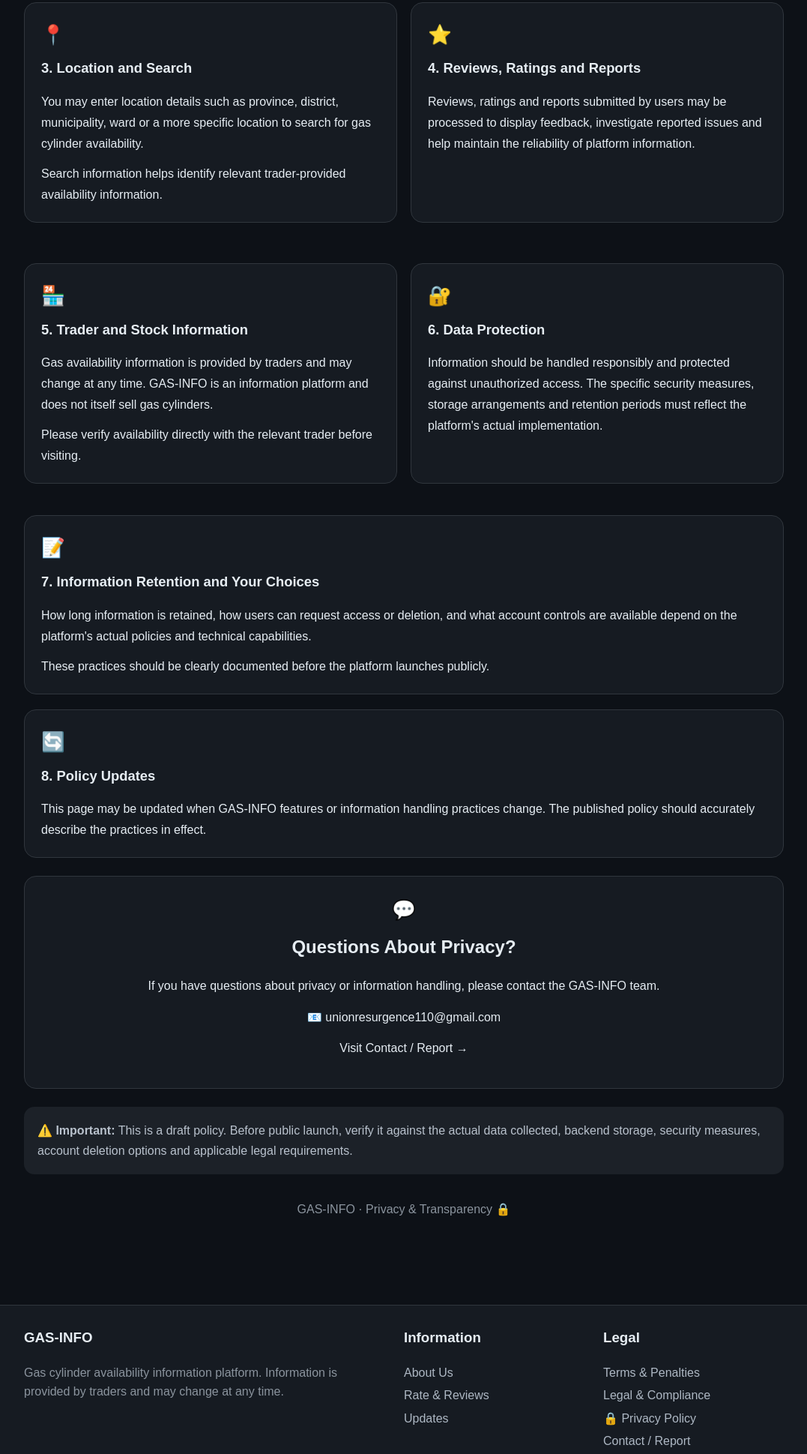
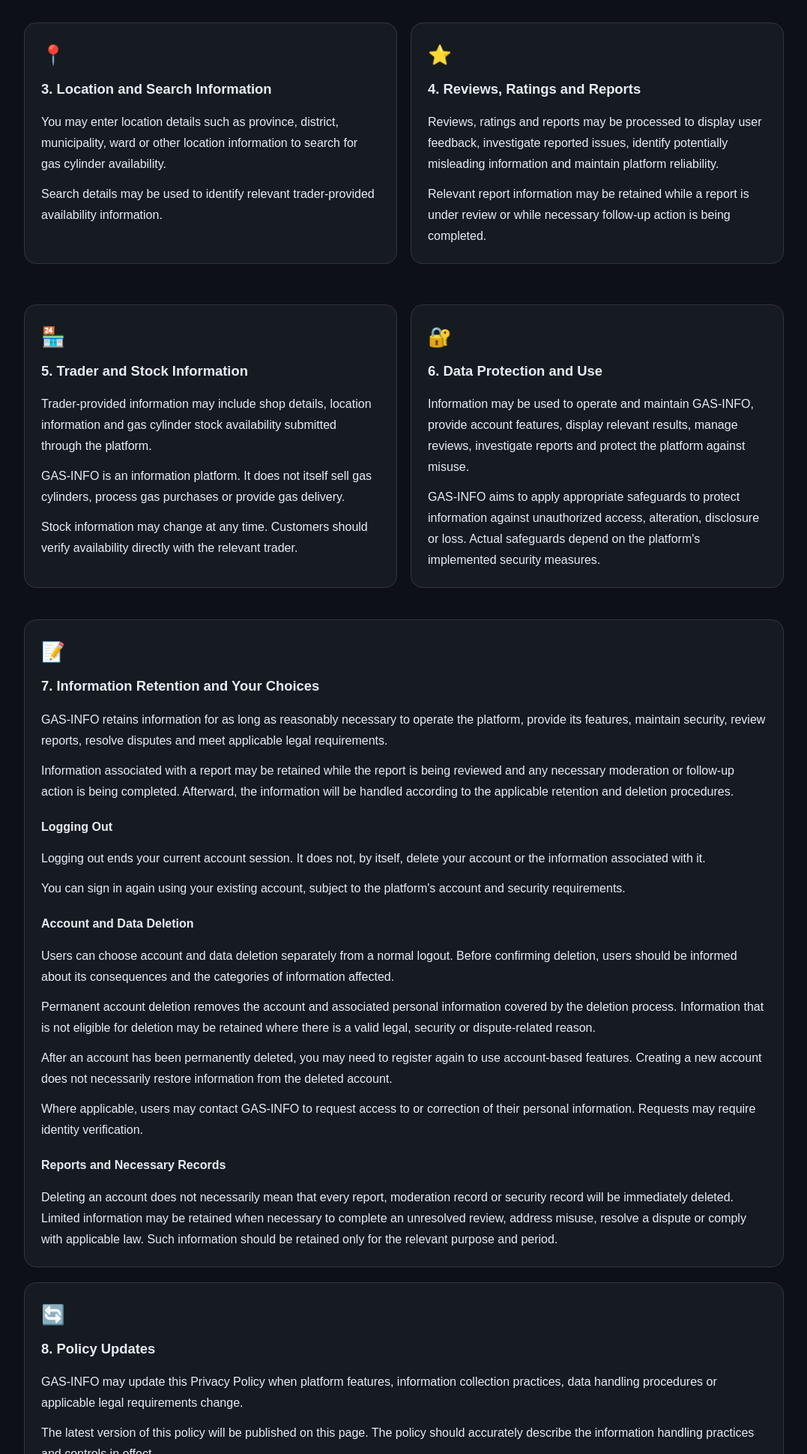
Before and after one commit to unionresurgence110-netizen/Gas-info, a plain HTML site: page privacy.html in a window 1280 px wide. Shown: the part 861-2800 px from the top of the page at 75% size, without its empty margins (101-1178 px from the left). Drawn offline with Linux system fonts and the light colour scheme.

Commit message:
Update privacy.html

```diff
--- a/privacy.html
+++ b/privacy.html
@@ -1,4 +1,3 @@
-
 <!doctype html>
 <html lang="en">
 <head>
@@ -13,7 +12,6 @@
   <link rel="stylesheet" href="css/style.css">
 
   <style>
-    /* Privacy page styling — matching the existing homepage */
     .privacy-hero {
       padding: 34px 24px;
       margin: 24px 0;
@@ -58,6 +56,11 @@
     .privacy-card h2 {
       font-size: 1.15rem;
       margin: 0 0 12px;
+    }
+
+    .privacy-card h3 {
+      font-size: 1rem;
+      margin: 20px 0 10px;
     }
 
     .privacy-card p {
@@ -114,31 +117,33 @@
 
 <body>
 
-  <!-- Same navbar structure as the homepage -->
+  <!-- NAVBAR -->
   <header class="navbar">
     <div class="nav-inner">
       <a class="brand" href="index.html">GAS-INFO</a>
       <nav id="nav-links" class="nav-links"></nav>
       <button class="menu-btn" onclick="toggleMenu()"
-              aria-label="Toggle navigation">☰</button>
+              aria-label="Toggle navigation"
+              aria-controls="mobile-menu">☰</button>
     </div>
     <div id="mobile-menu" class="mobile-menu"></div>
   </header>
 
   <main class="container">
 
-    <!-- Page introduction -->
+    <!-- INTRODUCTION -->
     <section class="privacy-hero">
       <span class="privacy-label">🔒 Privacy &amp; Trust</span>
       <h1>Privacy Policy</h1>
       <p>
-        Your information matters. This page explains how information
-        submitted through GAS-INFO may be used when you explore gas
-        cylinder availability and use platform features.
+        Your information matters. This Privacy Policy explains how
+        information submitted through GAS-INFO may be collected,
+        used, retained and managed when you use our gas availability
+        information platform.
       </p>
     </section>
 
-    <!-- Privacy information -->
+    <!-- PRIVACY INFORMATION -->
     <section>
       <h2 class="section-title">🛡️ Your Privacy Matters</h2>
 
@@ -146,15 +151,16 @@
 
         <article class="card privacy-card">
           <div class="privacy-icon">📋</div>
-          <h2>1. Information and Platform Use</h2>
+          <h2>1. Information We Collect</h2>
           <p>
-            Depending on the features you use, information may be submitted
-            through searches, account forms, reviews, ratings or reports.
+            Depending on the features you use, GAS-INFO may collect
+            information submitted through searches, registration forms,
+            account settings, reviews, ratings, reports and trader
+            stock updates.
           </p>
           <p>
-            This information may be used to provide platform features and
-            help maintain the service. The actual information collected
-            depends on the features implemented.
+            Information collected will depend on the functionality
+            you use and the information you choose to submit.
           </p>
         </article>
 
@@ -162,26 +168,27 @@
           <div class="privacy-icon">👤</div>
           <h2>2. Account Information</h2>
           <p>
-            If you create an account, the information requested in the
-            registration form may be used to provide account-related
-            functionality.
+            When you register, information requested through the
+            registration process may be used to create and manage
+            your account and provide account-related features.
           </p>
           <p>
-            Please avoid submitting unnecessary personal information.
+            Users should provide accurate information and avoid
+            submitting unnecessary personal details.
           </p>
         </article>
 
         <article class="card privacy-card">
           <div class="privacy-icon">📍</div>
-          <h2>3. Location and Search</h2>
+          <h2>3. Location and Search Information</h2>
           <p>
             You may enter location details such as province, district,
-            municipality, ward or a more specific location to search
+            municipality, ward or other location information to search
             for gas cylinder availability.
           </p>
           <p>
-            Search information helps identify relevant trader-provided
-            availability information.
+            Search details may be used to identify relevant
+            trader-provided availability information.
           </p>
         </article>
 
@@ -189,9 +196,15 @@
           <div class="privacy-icon">⭐</div>
           <h2>4. Reviews, Ratings and Reports</h2>
           <p>
-            Reviews, ratings and reports submitted by users may be
-            processed to display feedback, investigate reported issues
-            and help maintain the reliability of platform information.
+            Reviews, ratings and reports may be processed to display
+            user feedback, investigate reported issues, identify
+            potentially misleading information and maintain platform
+            reliability.
+          </p>
+          <p>
+            Relevant report information may be retained while a report
+            is under review or while necessary follow-up action is
+            being completed.
           </p>
         </article>
 
@@ -199,77 +212,172 @@
           <div class="privacy-icon">🏪</div>
           <h2>5. Trader and Stock Information</h2>
           <p>
-            Gas availability information is provided by traders and may
-            change at any time. GAS-INFO is an information platform and
-            does not itself sell gas cylinders.
+            Trader-provided information may include shop details,
+            location information and gas cylinder stock availability
+            submitted through the platform.
           </p>
           <p>
-            Please verify availability directly with the relevant trader
-            before visiting.
+            GAS-INFO is an information platform. It does not itself
+            sell gas cylinders, process gas purchases or provide
+            gas delivery.
+          </p>
+          <p>
+            Stock information may change at any time. Customers should
+            verify availability directly with the relevant trader.
           </p>
         </article>
 
         <article class="card privacy-card">
           <div class="privacy-icon">🔐</div>
-          <h2>6. Data Protection</h2>
+          <h2>6. Data Protection and Use</h2>
           <p>
-            Information should be handled responsibly and protected
-            against unauthorized access. The specific security measures,
-            storage arrangements and retention periods must reflect
-            the platform's actual implementation.
+            Information may be used to operate and maintain GAS-INFO,
+            provide account features, display relevant results,
+            manage reviews, investigate reports and protect the
+            platform against misuse.
+          </p>
+          <p>
+            GAS-INFO aims to apply appropriate safeguards to protect
+            information against unauthorized access, alteration,
+            disclosure or loss. Actual safeguards depend on the
+            platform's implemented security measures.
           </p>
         </article>
 
       </div>
     </section>
 
+    <!-- SECTION 7 -->
     <section class="card privacy-card">
       <div class="privacy-icon">📝</div>
       <h2>7. Information Retention and Your Choices</h2>
+
       <p>
-        How long information is retained, how users can request access
-        or deletion, and what account controls are available depend on
-        the platform's actual policies and technical capabilities.
+        GAS-INFO retains information for as long as reasonably
+        necessary to operate the platform, provide its features,
+        maintain security, review reports, resolve disputes and
+        meet applicable legal requirements.
       </p>
+
       <p>
-        These practices should be clearly documented before the
-        platform launches publicly.
+        Information associated with a report may be retained while
+        the report is being reviewed and any necessary moderation
+        or follow-up action is being completed. Afterward, the
+        information will be handled according to the applicable
+        retention and deletion procedures.
+      </p>
+
+      <h3>Logging Out</h3>
+
+      <p>
+        Logging out ends your current account session. It does not,
+        by itself, delete your account or the information associated
+        with it.
+      </p>
+
+      <p>
+        You can sign in again using your existing account, subject
+        to the platform's account and security requirements.
+      </p>
+
+      <h3>Account and Data Deletion</h3>
+
+      <p>
+        Users can choose account and data deletion separately from
+        a normal logout. Before confirming deletion, users should
+        be informed about its consequences and the categories of
+        information affected.
+      </p>
+
+      <p>
+        Permanent account deletion removes the account and
+        associated personal information covered by the deletion
+        process. Information that is not eligible for deletion
+        may be retained where there is a valid legal, security
+        or dispute-related reason.
+      </p>
+
+      <p>
+        After an account has been permanently deleted, you may
+        need to register again to use account-based features.
+        Creating a new account does not necessarily restore
+        information from the deleted account.
+      </p>
+
+      <p>
+        Where applicable, users may contact GAS-INFO to request
+        access to or correction of their personal information.
+        Requests may require identity verification.
+      </p>
+
+      <h3>Reports and Necessary Records</h3>
+
+      <p>
+        Deleting an account does not necessarily mean that every
+        report, moderation record or security record will be
+        immediately deleted. Limited information may be retained
+        when necessary to complete an unresolved review, address
+        misuse, resolve a dispute or comply with applicable law.
+        Such information should be retained only for the relevant
+        purpose and period.
       </p>
     </section>
 
+    <!-- SECTION 8 -->
     <section class="card privacy-card" style="margin-top: 20px;">
       <div class="privacy-icon">🔄</div>
       <h2>8. Policy Updates</h2>
+
       <p>
-        This page may be updated when GAS-INFO features or information
-        handling practices change. The published policy should accurately
-        describe the practices in effect.
+        GAS-INFO may update this Privacy Policy when platform
+        features, information collection practices, data handling
+        procedures or applicable legal requirements change.
+      </p>
+
+      <p>
+        The latest version of this policy will be published on
+        this page. The policy should accurately describe the
+        information handling practices and controls in effect.
+      </p>
+
+      <p>
+        Users are encouraged to review this page periodically
+        to stay informed about how GAS-INFO handles information.
+        Where required, users will be notified of significant
+        changes through an appropriate method.
       </p>
     </section>
 
+    <!-- CONTACT -->
     <section class="privacy-contact card">
       <div class="privacy-icon">💬</div>
       <h2>Questions About Privacy?</h2>
+
       <p>
-        If you have questions about privacy or information handling,
-        please contact the GAS-INFO team.
+        If you have questions about privacy, account information
+        or data handling, please contact the GAS-INFO team.
       </p>
+
       <p>
         📧
         <a href="mailto:unionresurgence110@gmail.com?subject=GAS-INFO%20Privacy%20Question">
           unionresurgence110@gmail.com
         </a>
       </p>
+
       <p>
         <a href="contact.html">Visit Contact / Report →</a>
       </p>
     </section>
 
+    <!-- DRAFT NOTICE -->
     <div class="privacy-note notice warning">
       <strong>⚠️ Important:</strong>
-      This is a draft policy. Before public launch, verify it against
-      the actual data collected, backend storage, security measures,
-      account deletion options and applicable legal requirements.
+      This policy must be checked against the actual information
+      collected, backend storage, implemented security measures,
+      retention periods and account deletion behavior before
+      public launch. Applicable legal requirements should also
+      be reviewed.
     </div>
 
     <p class="muted" style="text-align: center; padding: 10px 0 25px;">
@@ -278,7 +386,7 @@
 
   </main>
 
-  <!-- Same footer structure as the homepage -->
+  <!-- FOOTER -->
   <footer>
     <div class="footer-inner">
 
@@ -310,4 +418,4 @@
 
   <script src="js/script.js"></script>
 </body>
-          </html>
+</html>
```
